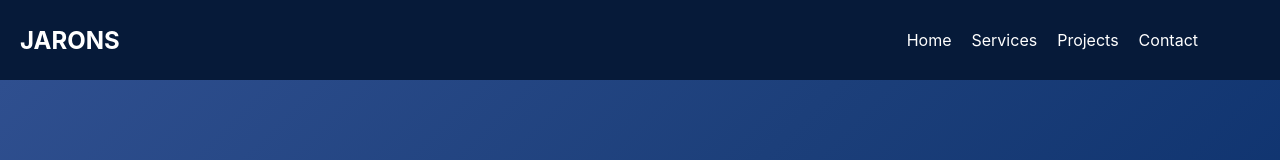
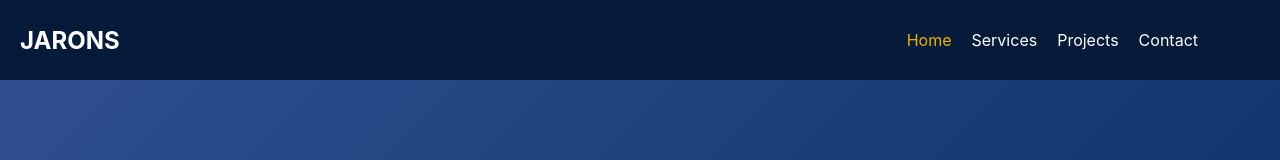
Before and after one commit to alexistorosina1/jarons-construction, a React (Vite) app: page / in a window 1280 px wide. Shown: the top 160 px of the page. Built offline with nearby package versions, Linux system fonts and the light colour scheme.

Commit message:
added isActive prop to navbar

```diff
--- a/src/components/Navbar.css
+++ b/src/components/Navbar.css
@@ -19,7 +19,11 @@
   margin-right: 5%;
 }
 
-.navbar ul li:hover {
+.navbar a.active {
+  color: #facc15;
+}
+
+.navbar ul li a:hover {
   color: #eab308;
   cursor: pointer;
 }
--- a/src/components/Navbar.jsx
+++ b/src/components/Navbar.jsx
@@ -7,7 +7,14 @@ export default function Navbar() {
         <h1>JARONS</h1>
         <ul>
           <li>
-            <NavLink to="/">Home</NavLink>
+            <NavLink
+              to="/"
+              style={({ isActive }) => ({
+                color: isActive ? "#eab308" : "white",
+              })}
+            >
+              Home
+            </NavLink>
           </li>
           <li>
             <NavLink to="/services">Services</NavLink>
```
